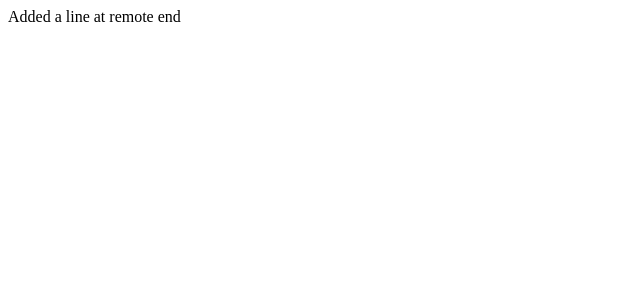
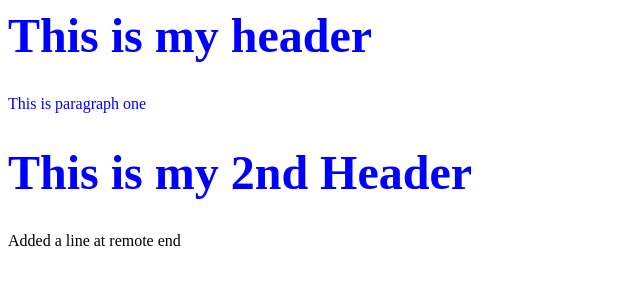
Before and after one commit to Shacylin/SshRemoteRepo, a plain HTML site: page index.html in a window 1280 px wide. Shown: the whole page, without its empty margins (0-640 px from the left). Drawn offline with Linux system fonts and the light colour scheme.

Commit message:
Added STYLE tag per review comments

```diff
--- a/index.html
+++ b/index.html
@@ -1,2 +1,13 @@
-Added a line at remote end
+<HTML>
+	<HEAD><STYLE>
+	        H1 {color:blue; font-size:300%}
+		p{color:blue}i:
+		</STYLE>
+	</HEAD>
+	<BODY>
+		<H1>This is my header</H1>
+		<P> This is paragraph one</P>
+		<H1> This is my 2nd Header</H1>
+	</BODY>
+</HTML>Added a line at remote end
 <!-- please use CSS styles tags here -->
```
